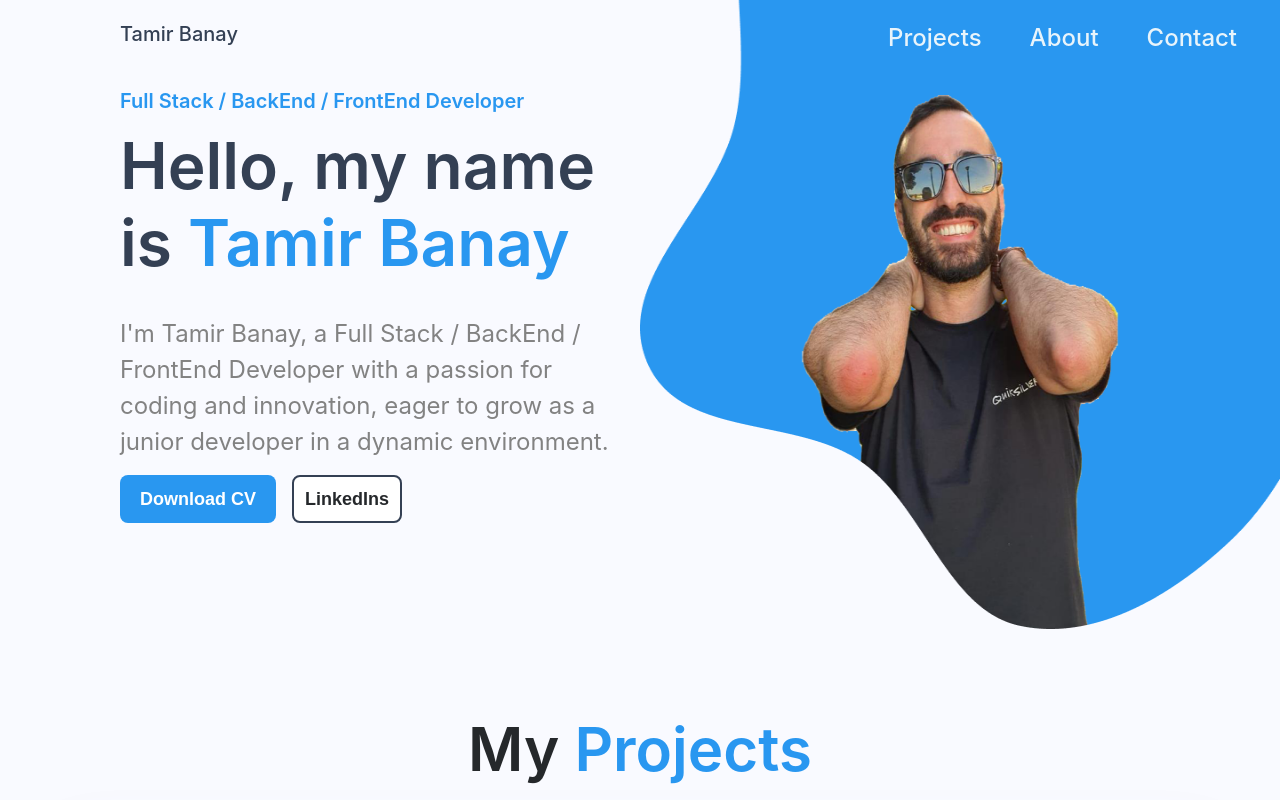
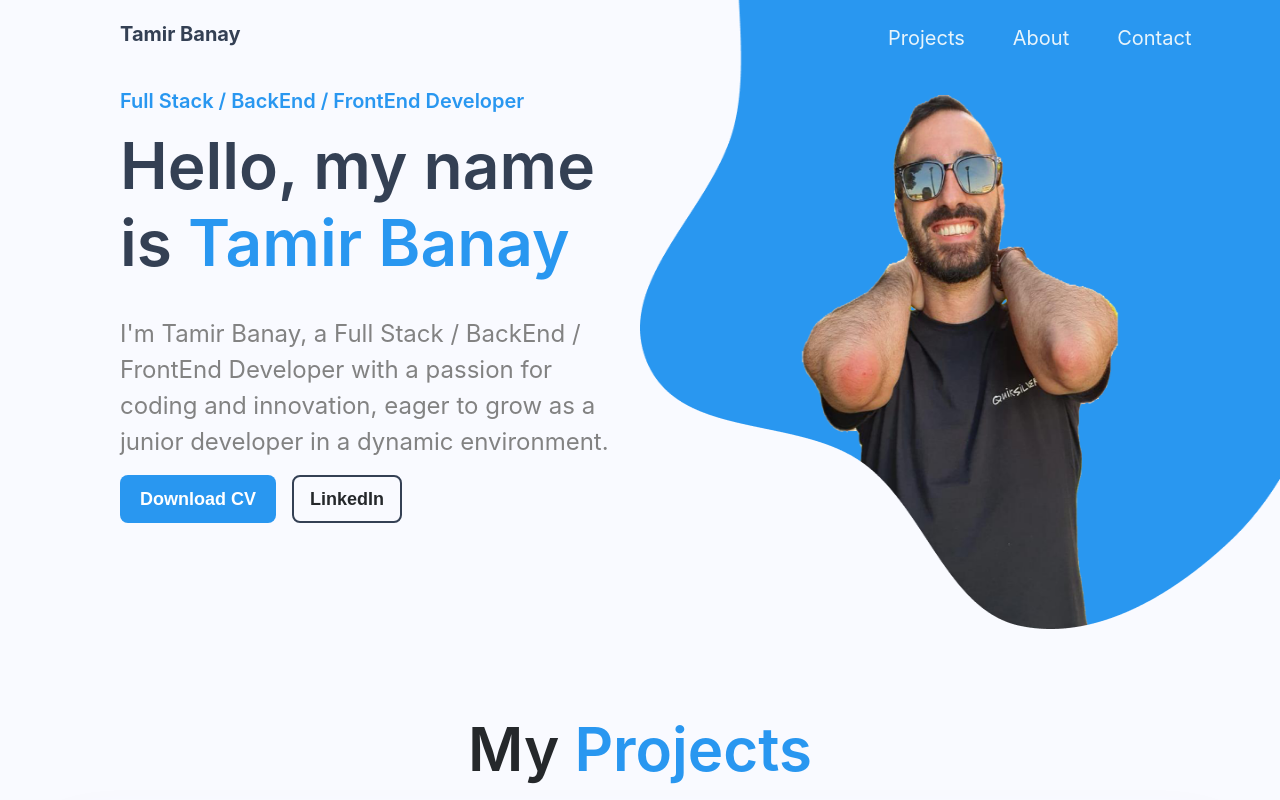
Before and after one commit to TamirBanay/my-personalSite, a React (Create React App) app in the folder my-personal-website/: page / in a window 1280 px wide. Shown: the top 800 px of the page. Built offline with nearby package versions, Linux system fonts and the light colour scheme.

Commit message:
fix things in the navbar

```diff
--- a/my-personal-website/src/componets/ContactMe/ContactMe.css
+++ b/my-personal-website/src/componets/ContactMe/ContactMe.css
@@ -93,9 +93,7 @@ input {
   font-weight: 400;
   line-height: normal;
 }
-#Main svg:hover {
-  fill: #fce57e;
-}
+
 @media screen and (max-width: 480px) {
   .main-ContactMe {
     margin-top: 180%;
--- a/my-personal-website/src/componets/intro/Intro.css
+++ b/my-personal-website/src/componets/intro/Intro.css
@@ -71,16 +71,17 @@
   height: 48px;
   border-radius: 8px;
   padding: 8px 24px;
-  padding: 8px, 24px, 8px, 24px;
   justify-content: center;
   align-items: center;
   gap: 12px;
-  border: solid 2px #344054;
+  border: solid 2px #344054; /* Adjust the color and width as needed for the outline */
   font-size: 18px;
   font-weight: 600;
   color: #25282b;
-  background-color: white;
+  background-color: transparent; /* Ensure background is transparent for the outline effect */
+  cursor: pointer; /* Optional: Changes the cursor to a pointer on hover */
 }
+
 .linkedinButton:hover {
   background-color: #f2f2f2;
 }
--- a/my-personal-website/src/componets/intro/Intro.jsx
+++ b/my-personal-website/src/componets/intro/Intro.jsx
@@ -47,7 +47,7 @@ function Intro() {
               <button className="cvButton">Download CV</button>
             </a>
             <a href="https://www.linkedin.com/in/tamir-banay-0436b31b2/">
-              <button className="linkedinButton">LinkedIns</button>
+              <button type="" className="linkedinButton">LinkedIn</button>
             </a>
           </div>
         </div>
--- a/my-personal-website/src/componets/navbar/Navbar.css
+++ b/my-personal-website/src/componets/navbar/Navbar.css
@@ -11,11 +11,17 @@ nav a {
 nav ul {
   list-style: none;
   display: flex;
-  /* justify-content: space-b; */
   padding: 0;
 }
+.ul-scrolled {
+  height: 100%;
+}
 nav li a {
-  font-size: x-large;
+  font-size: 20px;
+  font-style: normal;
+  font-weight: 400;
+  line-height: 28px;
+  color: #e8f4fb;
 }
 
 .name {
@@ -24,49 +30,44 @@ nav li a {
   font-size: 20px;
   font-weight: 700;
   line-height: 36px;
-  text-align: start;
+  align-self: center;
 }
 .tamir-banay-link {
-  color: #344054; /* Black color */
+  color: #344054;
   font-size: 20px;
+  font-weight: 700;
 }
 .tamir-banay-link:hover {
   text-decoration: none;
-  color: #0077b5; /* Color you want on hover, for example, LinkedIn blue */
-}
-
-.nav-scrolled a {
-  color: #344054; /* The color you want after scrolling */
+  color: #0077b5;
 }
 
 .nav-scrolled {
-  background-color: #000;
-  border-bottom: 1px solid var(--palette-neutral-300, #b3b3b3);
   background: var(--white, #fff);
   width: 100%;
-  height: 56px;
   box-shadow: 0px 6px 8px 0px rgba(0, 0, 0, 0.05);
 }
 
 nav a {
   color: #e8f4fb;
   text-decoration: none;
-  size: 20px;
   font-weight: 500;
-  transition: color 0.3; /* Smooth transition for color change */
+  transition: color 0.3;
 }
 
 nav a:hover {
   text-decoration: underline;
-  color: #0077b5; /* Color you want on hover, for example, LinkedIn blue */
+  color: #0077b5;
 }
 .nav-scrolled a {
   color: #344054;
   font-size: 20px;
   font-style: normal;
-  font-weight: 500;
-  line-height: 28px; /* 140% */
+  line-height: 28px;
   width: 30%;
+}
+.tamir-banay-link-scroll {
+  font-weight: 700;
 }
 
 .routers {
@@ -83,9 +84,9 @@ nav a:hover {
   width: 20%;
   display: flex;
   flex-direction: row;
-  align-self: center;
   justify-content: space-between;
   margin-left: 10%;
+  align-items: center;
 }
 .routers-scrolled :hover {
   text-decoration: none;
@@ -95,42 +96,46 @@ nav a:hover {
   text-decoration: none;
   color: #344054;
 }
+
 @media screen and (max-width: 480px) {
   nav {
-    position: fixed;
-    background-color: #2997f0;
-    margin-left: 0px;
-    padding: 0px 0px 0px;
     width: 100%;
-    height: 68px;
+    display: flex;
+    padding: 0px;
+    justify-content: center;
   }
   .nav-scrolled {
-    background-color: #000;
-    border-bottom: 1px solid var(--palette-neutral-300, #b3b3b3);
-    background: var(--white, #2997f0);
-    width: 100%;
-    height: 56px;
-    box-shadow: 0px 6px 8px 0px rgba(0, 0, 0, 0.05);
+    background-color: #2997f0;
   }
-  nav ul {
-    justify-content: space-between;
-    padding: 0px 24px 16px 24px;
+  .tamir-banay-link {
+    color: var(--white, #fff);
+    font-size: 20px;
+    font-style: normal;
+    font-weight: 600;
+    line-height: 180%; /* 36px */
+  }
+  .nav-scrolled a {
+    color: var(--white, #fff);
+    font-size: 20px;
+    font-style: normal;
+    font-weight: 600;
+    line-height: 180%; /* 36px */
   }
 
+  ul {
+    width: 100%;
+    display: flex;
+    align-items: center;
+    justify-content: space-between;
+  }
+
+  nav li {
+    padding: 0px 24px;
+  }
   .name {
-    color: white;
     width: fit-content;
-    align-self: flex-start;
   }
   .menu-icon {
-    /* margin-right: -5%; */
-    align-self: center;
-  }
-  .tamir-banay-link {
-    color: #ffffff;
-  }
-  .nav-scrolled a {
-    color: #ffffff;
-    align-self: flex-start;
+    padding-right: 24px;
   }
 }
--- a/my-personal-website/src/componets/navbar/Navbar.jsx
+++ b/my-personal-website/src/componets/navbar/Navbar.jsx
@@ -40,13 +40,15 @@ function Navbar() {
   }, []);
   return (
     <nav className={hasScrolled ? "nav-scrolled" : ""}>
-      <ul>
+      <ul className={hasScrolled ? "ul-scrolled" : ""}>
         <li className="name">
           <Link
             to="main-intro"
             smooth={true}
             duration={500}
-            className="tamir-banay-link"
+            className={
+              hasScrolled ? "tamir-banay-link-scroll" : "tamir-banay-link"
+            }
           >
             Tamir Banay
           </Link>
```
